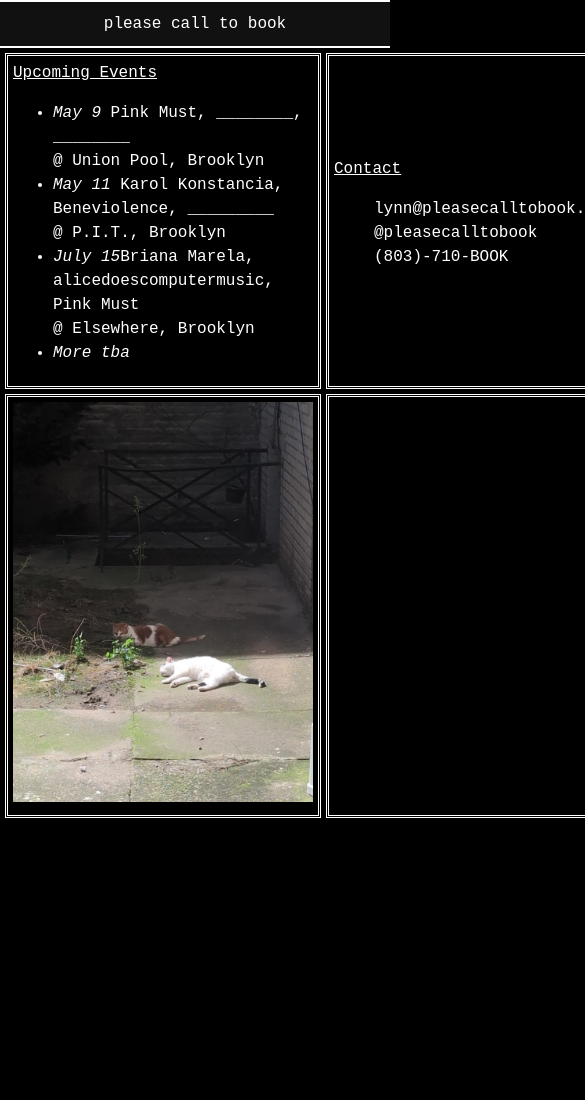
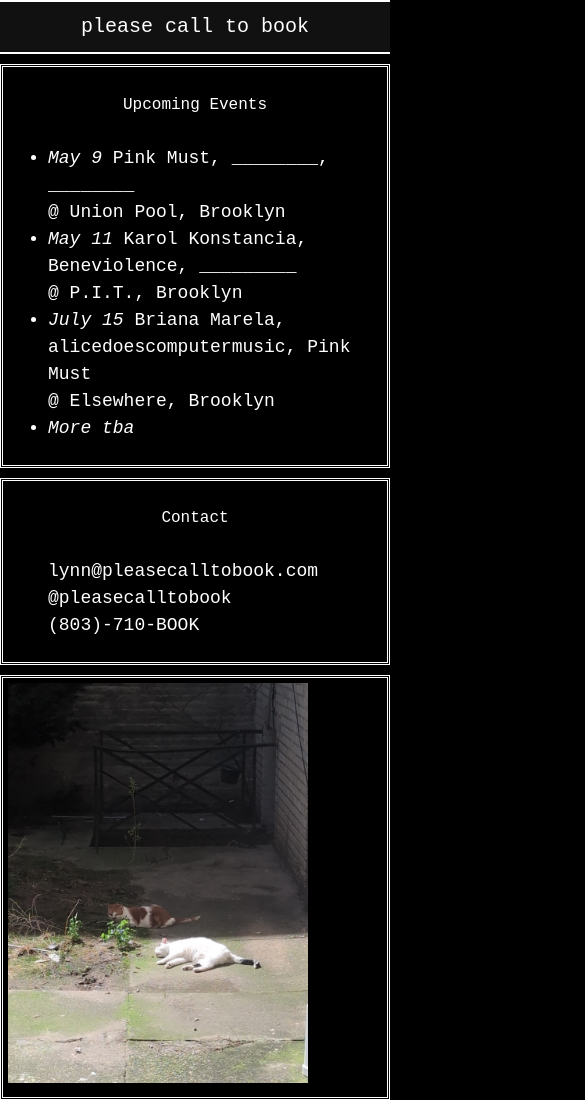
Before and after one commit to lynnavery/lynnavery.github.io, a website: page index.html in a window 390 px wide. Shown: the top 1100 px of the page, 585 px wide, since content can reach past the window. Before the commit the page ends 844 px from the top, so only its background shows below. Drawn offline with Linux system fonts and the light colour scheme.

Commit message:
refactor layout: convert tables to grid for better responsiveness and structure

```diff
--- a/index.html
+++ b/index.html
@@ -12,34 +12,30 @@
 </style>
 </head>
 <body>
-
     <div class='nav'><a class='title' href='index.html'>please call to book</a></div>
 
-	<table>
-		<td>
-			<u>Upcoming Events</u>
+    <div class="grid-container">
+        <div class="grid-item">
+            <h1>Upcoming Events</h1>
             <ul>
-				<li><i>May 9</i> Pink Must, ________, ________ <br>@ Union Pool, Brooklyn
-				</li>
+                <li><i>May 9</i> Pink Must, ________, ________ <br>@ Union Pool, Brooklyn</li>
                 <a href="events/2.html"><li><i>May 11</i> Karol Konstancia, Beneviolence, _________<br> @ P.I.T., Brooklyn</li></a>
-				<li><i>July 15</i>Briana Marela, alicedoescomputermusic, Pink Must<br>@ Elsewhere, Brooklyn</li>
+                <li><i>July 15</i> Briana Marela, alicedoescomputermusic, Pink Must<br>@ Elsewhere, Brooklyn</li>
                 <li><i>More tba</i></li>
             </ul>
-
-	</td>
-	<td>
-		<u>Contact</u>
+        </div>
+        <div class="grid-item">
+            <h1>Contact</h1>
             <ul class="contact">
                 <li>lynn@pleasecalltobook.com</li>
                 <li><a href="https://www.instagram.com/pleasecalltobook/">@pleasecalltobook</a></li>
                 <li>(803)-710-BOOK</li>
             </ul>
-		</td>
-		<tr style="height: 200px; "><td><img style="max-width: 300px" src="img/cats.jpg"></td>
-		<td></td></tr>
-	</table>
-
-
+        </div>
+        <div class="grid-item">
+            <img style="max-width: 300px" src="img/cats.jpg">
+        </div>
+    </div>
 </body>
 
 </html>
--- a/style.css
+++ b/style.css
@@ -13,12 +13,14 @@ ul.contact li {
 	text-align: center;
 	border-top: 2px solid #ffffff;
 	border-bottom: 2px solid #ffffff;
+	margin-bottom: 10px;
 }
 table td, table th {
 	border: 3px double #ffffff;
 	padding: 5px;
 	box-sizing: border-box;
 }
+
 body {
 	background-color: black;
 	color: #ffffff;
@@ -44,8 +46,15 @@ header, footer {
 	text-align: center;
 	border-top: 2px solid #ffffff;
 	border-bottom: 2px solid #ffffff;
+
 }
-
+h1 {
+	font-family: 'Courier New', Courier, monospace;
+	font-weight: normal;
+	font-size: 16px;
+	padding: 10px;
+	text-align: center;
+}
 button {
 	background-color: black;
 	color: #ffffff;
@@ -71,3 +80,63 @@ input, textarea {
 	background-color: #ffffff;
 	color: black;
 }
+/* Responsive Styles */
+@media (max-width: 768px) {
+    body {
+        font-size: 18px; /* Larger text on mobile */
+    }
+
+    table {
+        display: grid;
+        grid-template-columns: 1fr; /* Single column on smaller screens */
+        grid-gap: 10px;
+    }
+
+    table td {
+        width: 100%;
+        text-align: center;
+    }
+
+    .nav {
+        font-size: 20px; /* Larger navigation text */
+    }
+}
+
+@media (min-width: 769px) {
+    table {
+		width: 100%;
+        display: grid;
+        grid-template-columns: repeat(2, 1fr); /* 2 columns for larger screens */
+        grid-gap: 10px;
+    }
+
+    table td {
+        width: 100%;
+    }
+}
+.grid-container {
+    display: grid;
+    grid-template-columns: 1fr; /* Single column on mobile */
+    grid-gap: 10px;
+    width: 100%;
+
+}
+
+.grid-item {
+    border: 3px double #ffffff;
+    padding: 5px;
+    box-sizing: border-box;
+    text-align: left;
+}
+
+@media (min-width: 769px) {
+	body {
+		overflow: hidden;
+		height: 100vh;
+	}
+    .grid-container {
+        grid-template-columns: repeat(2, 1fr); /* 2 columns on desktop */
+		height: calc(100vh - 80px);
+		overflow-y: hidden;
+    }
+}
```
Also changed, not shown: events/2.html (+16 -14 lines). Lines whose indentation alone changed are shown as unchanged.
